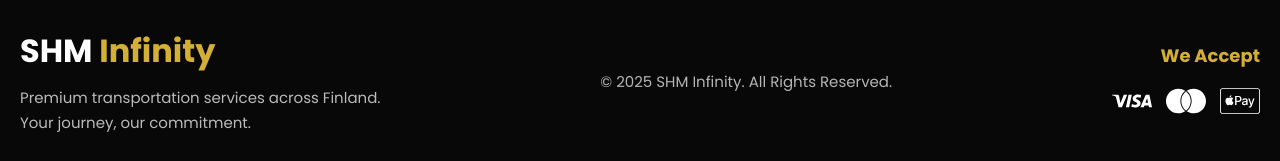
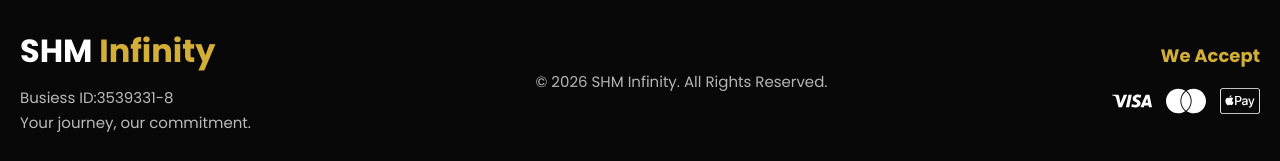
Before and after one commit to mhmunna-web/shminfinity, a React (Vite) app: page /contact in a window 1280 px wide. Shown: the part 1128-1289 px from the top of the page. Built offline with nearby package versions, Linux system fonts and the light colour scheme.

Commit message:
Updated website

```diff
--- a/src/components/layout/Footer.jsx
+++ b/src/components/layout/Footer.jsx
@@ -12,14 +12,14 @@ const Footer = () => {
           </h2>
 
           <p>
-            Premium transportation services across Finland.
+            Busiess ID:3539331-8
             <br />
             Your journey, our commitment.
           </p>
         </div>
 
         <div className="footer-center">
-          <p>© 2025 SHM Infinity. All Rights Reserved.</p>
+          <p>© 2026 SHM Infinity. All Rights Reserved.</p>
         </div>
 
         <div className="footer-right">
```
